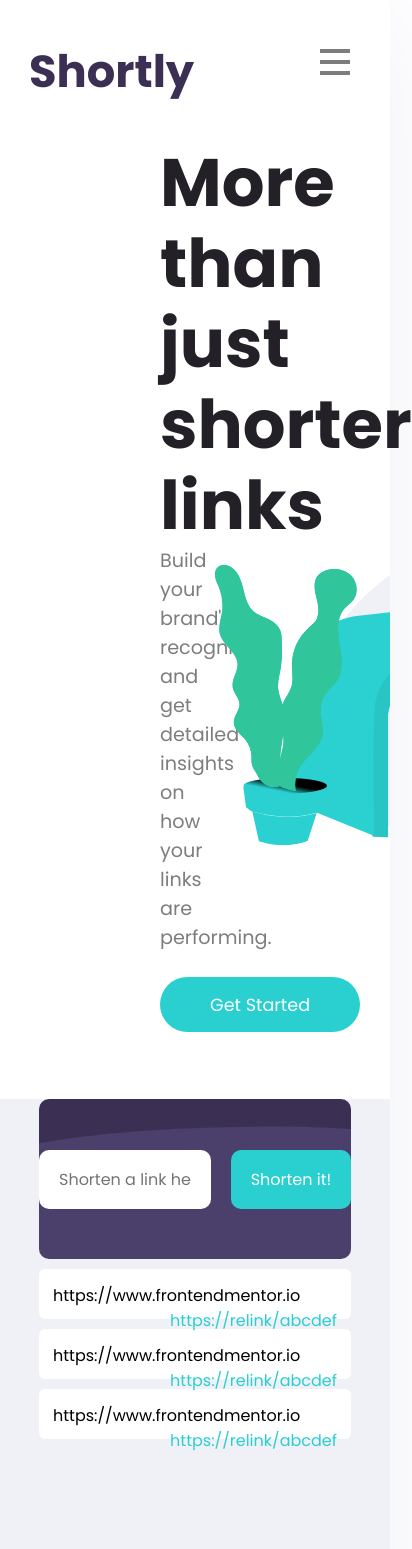
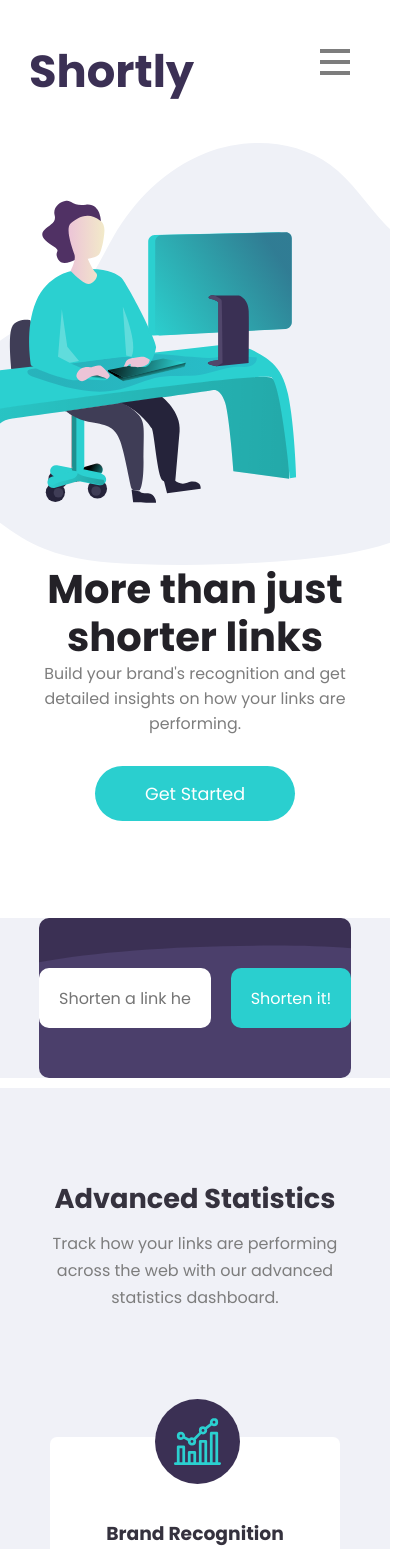
Before and after one commit to yirano/react-api_lp, a React (Create React App) app: page / in a window 390 px wide. Shown: the top 1549 px of the page, 412 px wide, since content can reach past the window. Built offline with nearby package versions, Linux system fonts and the light colour scheme.

Commit message:
Adjust jumbotron image size - After rearranging the components some of the styling became inactive.

```diff
--- a/src/components/Shorten/shorten.jsx
+++ b/src/components/Shorten/shorten.jsx
@@ -21,9 +21,9 @@ export class shorten extends Component {
 					<input type="submit" value="Shorten it!" />
 				</form>
 				<div className="results">
-					<div className="resultItem">
-						<span className="leftResult">https://www.frontendmentor.io</span>
-						<span className="rightResult">https://relink/abcdef</span>
+					{/* <div className="resultItem">
+						<div className="leftResult">https://www.frontendmentor.io</div>
+						<div className="rightResult">https://relink/abcdef</div>
 					</div>
 					<div className="resultItem">
 						<span className="leftResult">https://www.frontendmentor.io</span>
@@ -32,7 +32,7 @@ export class shorten extends Component {
 					<div className="resultItem">
 						<span className="leftResult">https://www.frontendmentor.io</span>
 						<span className="rightResult">https://relink/abcdef</span>
-					</div>
+					</div> */}
 				</div>
 			</section>
 		);
--- a/src/components/Shorten/shorten.scss
+++ b/src/components/Shorten/shorten.scss
@@ -2,6 +2,7 @@
 
 .shorten {
 	height: 100%;
+	position: relative;
 }
 
 form {
@@ -49,7 +50,6 @@ form {
 		padding: 14px;
 		margin: 10px 0;
 		border-radius: 6px;
-	}
 
 		.leftResult {
 			float: left;
@@ -70,6 +70,7 @@ form {
 			content: '';
 		}
 	}
+}
 
 .btn-jumbotron,
 .btn-cta {
--- a/src/components/jumbotron/jumbotron.scss
+++ b/src/components/jumbotron/jumbotron.scss
@@ -1,9 +1,8 @@
 @import '../../modules/colors';
 
 .jumbotron {
-	height: 100vh;
+	height: 90vh;
 	display: flex;
-	height: 100%;
 	background-color: #fff;
 	padding-bottom: 57px;
 	.leftJumbo {
@@ -37,12 +36,9 @@
 }
 @media only screen and (max-width: 867px) {
 	.jumbotron {
+		flex-flow: column;
 		height: 100%;
-		.top-jumbotron {
-			flex-wrap: wrap;
-			height: 115vh;
-			justify-content: center;
-			flex-basis: 100%;
+
 		.leftJumbo {
 			padding-left: 0;
 			width: 85%;
@@ -62,10 +58,10 @@
 		}
 		.rightJumbo {
 			width: 100%;
-				height: 50%;
+			height: 50vh;
 			order: 1;
 			background-position: center;
+			background-size: cover;
 		}
 	}
 }
-}
```
Lines whose indentation alone changed are shown as unchanged.
